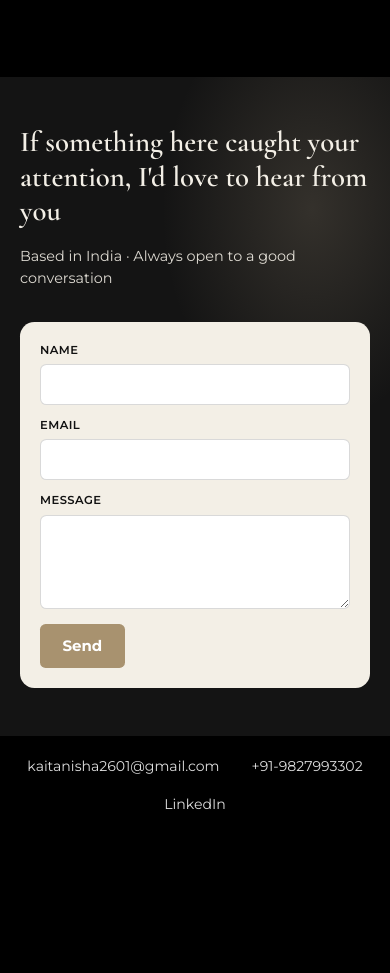
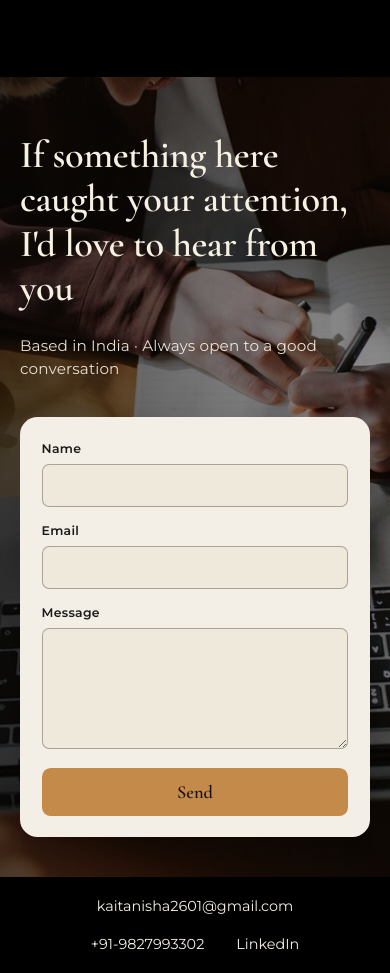
Before and after one commit to Tanisha-io/portfolio, a plain HTML site: page index.html in a window 390 px wide. Shown: the part 5340-6313 px from the top of the page. Before the commit the page ends 6176 px from the top, so only its background shows below. Drawn offline with nearby package versions, Linux system fonts and the light colour scheme.

Commit message:
Restyle Connect page to match the reference layout and form.
Co-authored-by: Cursor <cursoragent@cursor.com>

```diff
--- a/index.html
+++ b/index.html
@@ -8,7 +8,7 @@
   <link rel="preconnect" href="https://fonts.googleapis.com" />
   <link rel="preconnect" href="https://fonts.gstatic.com" crossorigin />
   <link href="https://fonts.googleapis.com/css2?family=Cormorant+Garamond:ital,wght@0,500;0,600;1,500&family=Montserrat:wght@400;500;600;700&display=swap" rel="stylesheet" />
-  <link rel="stylesheet" href="styles.css?v=about5" />
+  <link rel="stylesheet" href="styles.css?v=connect1" />
   <style>
     .section-nav {
       background: transparent !important;
@@ -291,7 +291,11 @@
       </div>
     </section>
 
-    <section class="connect" id="connect">
+    <section
+      class="connect"
+      id="connect"
+      style="--connect: url('assets/divider-desk.jpg')"
+    >
       <div class="connect-inner">
         <div class="connect-copy">
           <h2>If something here caught your attention, I'd love to hear from you</h2>
@@ -301,9 +305,18 @@
           <input type="hidden" name="_subject" value="Portfolio contact" />
           <input type="hidden" name="_captcha" value="false" />
           <input type="text" name="_honey" class="honey" tabindex="-1" autocomplete="off" />
-          <label>Name<input type="text" name="name" required /></label>
-          <label>Email<input type="email" name="email" required /></label>
-          <label>Message<textarea name="message" rows="4" required></textarea></label>
+          <label>
+            Name
+            <input type="text" name="name" required />
+          </label>
+          <label>
+            Email
+            <input type="email" name="email" required />
+          </label>
+          <label>
+            Message
+            <textarea name="message" rows="5" required></textarea>
+          </label>
           <button type="submit">Send</button>
         </form>
       </div>
--- a/styles.css
+++ b/styles.css
@@ -607,78 +607,118 @@ img {
 
 .connect {
   position: relative;
-  padding: clamp(3rem, 8vw, 5rem) clamp(1.25rem, 4vw, 2.5rem);
+  display: flex;
+  align-items: stretch;
+  min-height: 100vh;
+  min-height: 100dvh;
+  padding: clamp(3.5rem, 9vh, 5.5rem) clamp(1.5rem, 6vw, 4.5rem) clamp(2.5rem, 6vh, 3.5rem);
+  color: var(--cream);
   background:
-    radial-gradient(ellipse 70% 60% at 80% 20%, rgba(197, 179, 150, 0.18), transparent 55%),
-    #141414;
-  color: var(--cream);
+    linear-gradient(90deg, rgba(8, 6, 5, 0.72) 0%, rgba(8, 6, 5, 0.55) 45%, rgba(8, 6, 5, 0.45) 100%),
+    var(--connect, none) center / cover no-repeat,
+    #14110e;
 }
 
 .connect-inner {
   display: grid;
-  grid-template-columns: 1.1fr 0.9fr;
-  gap: 2rem;
-  max-width: var(--max);
+  grid-template-columns: 1.15fr 0.85fr;
+  gap: clamp(2rem, 5vw, 4rem);
+  width: min(1120px, 100%);
   margin: 0 auto;
-  align-items: center;
+  align-items: stretch;
+}
+
+.connect-copy {
+  display: flex;
+  flex-direction: column;
+  justify-content: space-between;
+  min-height: 100%;
+  padding: 0.5rem 0 0.25rem;
 }
 
 .connect-copy h2 {
-  margin: 0 0 1rem;
+  margin: 0;
+  max-width: 18ch;
   font-family: var(--serif);
-  font-size: clamp(1.8rem, 4vw, 2.6rem);
+  font-size: clamp(2.4rem, 5.2vw, 3.75rem);
   font-weight: 600;
-  line-height: 1.2;
+  line-height: 1.15;
+  letter-spacing: -0.01em;
+  color: #f7f1e4;
 }
 
 .connect-copy p {
-  margin: 0;
-  font-size: 0.9rem;
-  opacity: 0.9;
+  margin: 2.5rem 0 0;
+  font-size: 0.95rem;
+  font-weight: 400;
+  letter-spacing: 0.01em;
+  color: rgba(247, 241, 228, 0.92);
 }
 
 .contact-form {
   display: grid;
-  gap: 0.75rem;
-  padding: 1.25rem;
-  background: var(--cream);
-  border-radius: 0.9rem;
+  align-content: start;
+  gap: 0.85rem;
+  padding: clamp(1.35rem, 3vw, 1.75rem);
+  background: #f3efe6;
+  border-radius: 1.1rem;
   color: var(--ink);
+  box-shadow: 0 18px 40px rgba(0, 0, 0, 0.28);
 }
 
 .contact-form label {
   display: grid;
-  gap: 0.3rem;
-  font-size: 0.72rem;
+  gap: 0.35rem;
+  font-size: 0.78rem;
   font-weight: 600;
-  letter-spacing: 0.04em;
-  text-transform: uppercase;
+  letter-spacing: 0.02em;
+  text-transform: none;
+  color: #1a1a1a;
 }
 
 .contact-form input,
 .contact-form textarea {
   width: 100%;
-  padding: 0.65rem 0.75rem;
-  border: 1px solid rgba(0, 0, 0, 0.15);
-  border-radius: 0.4rem;
-  background: #fff;
+  padding: 0.7rem 0.8rem;
+  border: 1px solid rgba(40, 30, 20, 0.35);
+  border-radius: 0.45rem;
+  background: #efe9dc;
+  color: #1a1a1a;
   font: inherit;
   text-transform: none;
   letter-spacing: normal;
   font-weight: 400;
 }
 
+.contact-form input:focus,
+.contact-form textarea:focus {
+  outline: 2px solid rgba(168, 146, 111, 0.55);
+  outline-offset: 1px;
+}
+
+.contact-form textarea {
+  min-height: 7.5rem;
+  resize: vertical;
+}
+
 .contact-form button {
-  justify-self: start;
-  margin-top: 0.2rem;
-  padding: 0.65rem 1.4rem;
+  width: 100%;
+  margin-top: 0.35rem;
+  padding: 0.8rem 1.4rem;
   border: 0;
-  border-radius: 0.35rem;
-  background: var(--tan-deep);
-  color: #fff;
-  font: inherit;
-  font-weight: 700;
+  border-radius: 0.55rem;
+  background: #c48a4a;
+  color: #1a120e;
+  font-family: var(--serif);
+  font-size: 1.15rem;
+  font-weight: 600;
   cursor: pointer;
+  transition: filter 0.2s ease, transform 0.2s ease;
+}
+
+.contact-form button:hover {
+  filter: brightness(1.05);
+  transform: translateY(-1px);
 }
 
 .honey {
@@ -688,12 +728,21 @@ img {
 .site-footer {
   display: flex;
   flex-wrap: wrap;
-  justify-content: center;
+  justify-content: space-between;
+  align-items: center;
   gap: 1rem 2rem;
-  padding: 1.25rem;
+  padding: 1.1rem clamp(1.5rem, 6vw, 4.5rem);
   background: #000;
-  color: #ddd;
-  font-size: 0.88rem;
+  color: #f3efe6;
+  font-size: 0.9rem;
+}
+
+.site-footer a {
+  color: #f3efe6;
+}
+
+.site-footer a:hover {
+  color: #fff;
 }
 
 .section-nav {
@@ -799,14 +848,33 @@ img {
   }
 }
 
-.site-footer a:hover {
-  color: #fff;
-}
-
 @media (max-width: 900px) {
   .about,
   .connect-inner {
     grid-template-columns: 1fr;
+  }
+
+  .connect {
+    min-height: auto;
+    padding: 3rem 1.25rem 2.5rem;
+  }
+
+  .connect-copy {
+    min-height: 0;
+    gap: 1.5rem;
+  }
+
+  .connect-copy h2 {
+    max-width: none;
+  }
+
+  .connect-copy p {
+    margin-top: 0;
+  }
+
+  .site-footer {
+    justify-content: center;
+    text-align: center;
   }
 
   .about-screen {
```
